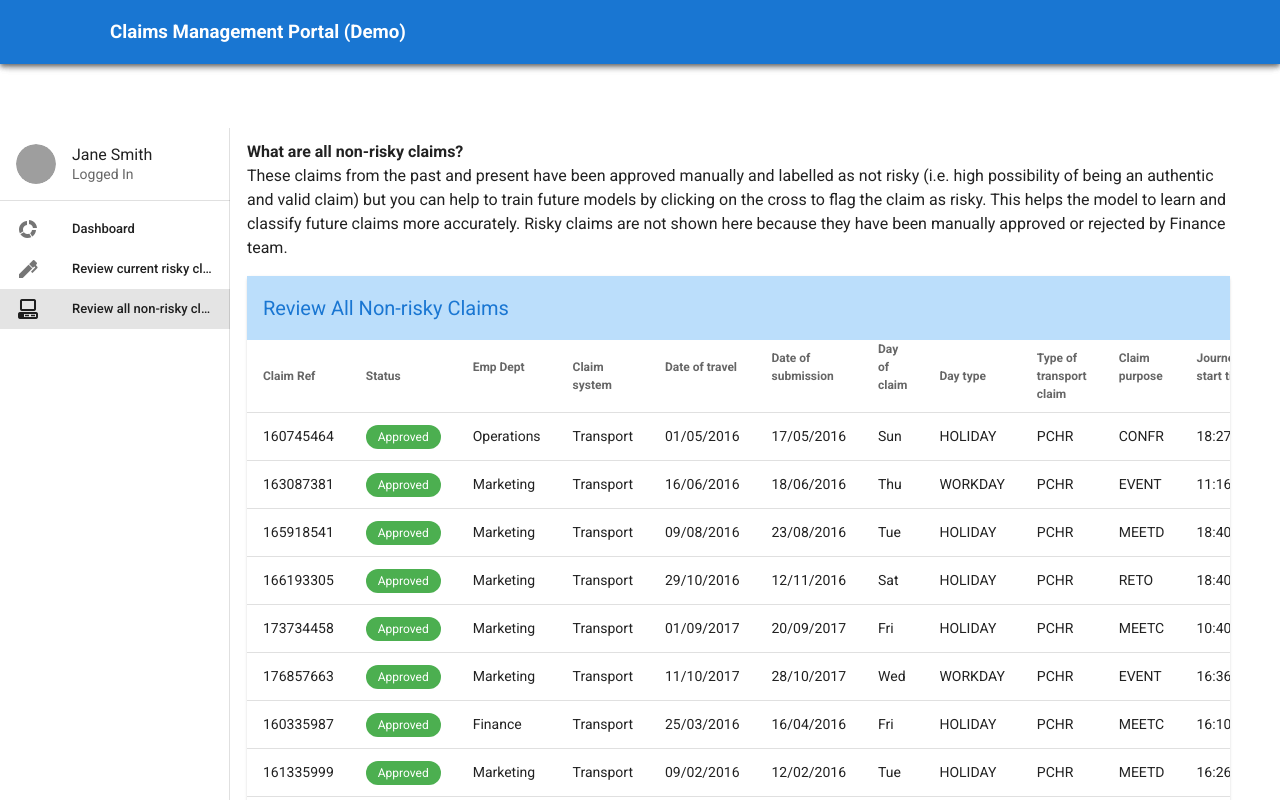
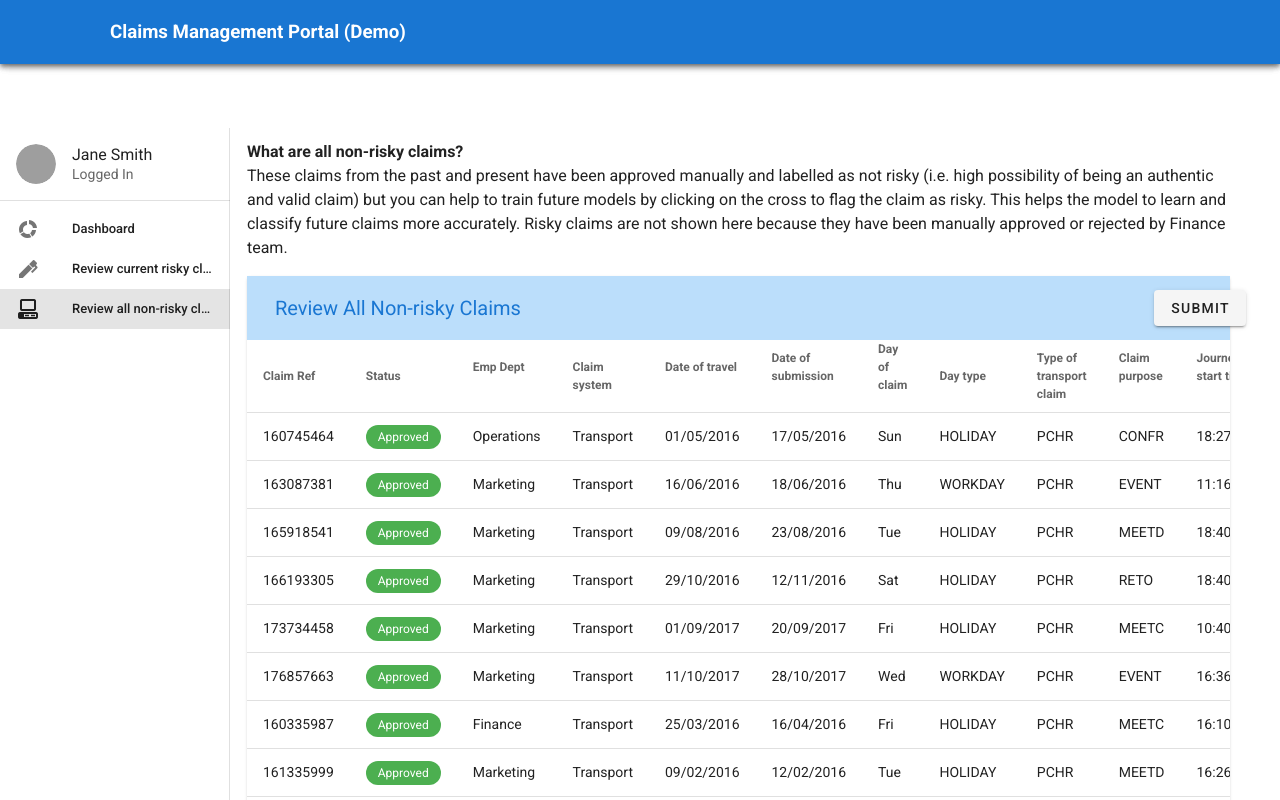
Before and after one commit to jelneo/claim-IT-web, a Vue app: page /review-processed in a window 1280 px wide. Shown: the top 800 px of the page. Built offline with nearby package versions, Linux system fonts and the light colour scheme; grey boxes are pictures that could not be loaded; what vue-apexcharts would draw is missing.

Commit message:
change actions to checkbox and add submit button

```diff
--- a/src/components/Review.vue
+++ b/src/components/Review.vue
@@ -25,13 +25,21 @@
         <v-data-table :headers="claimHeaders" :items="getClaimList" class="elevation-1">
           <template v-slot:top>
             <v-toolbar color="blue lighten-4 blue--text text--darken-2" flat>
-              <v-toolbar-title color="blue darken-2">Review Current Risky Claims (Outliers)</v-toolbar-title>
+              <v-col>
+                <v-toolbar-title color="blue darken-2">Review Current Risky Claims (Outliers)</v-toolbar-title>
+              </v-col>
+              <v-col cols="8">
+                <v-row justify="end">
+                  <v-btn>Submit</v-btn>
+                </v-row>
+              </v-col>
               <v-spacer></v-spacer>
             </v-toolbar>
           </template>
-          <template v-slot:item.actions="{ item }">
-            <v-icon small class="mr-2" @click="approve(item)">mdi-check</v-icon>
-            <v-icon small @click="reject(item)">mdi-close</v-icon>
+          <template v-slot:item.isApproved="{ item }">
+            <!-- <v-icon small class="mr-2" @click="approve(item)">mdi-check</v-icon>
+            <v-icon small @click="reject(item)">mdi-close</v-icon>-->
+            <v-simple-checkbox color="green darken-2" v-model="item.isApproved"></v-simple-checkbox>
           </template>
           <template v-slot:item.risk="{ item }">
             <v-chip :color="getColor(item.risk)" dark>{{ item.risk }}</v-chip>
@@ -80,7 +88,11 @@ export default {
   data: () => ({
     items: [
       { title: "Dashboard", icon: "mdi-chart-arc", linkTo: "/dashboard" },
-      { title: "Review current risky claims", icon: "mdi-pen", linkTo: "/review" },
+      {
+        title: "Review current risky claims",
+        icon: "mdi-pen",
+        linkTo: "/review"
+      },
       {
         title: "Review all non-risky claims",
         icon: "mdi-desktop-classic",
@@ -104,7 +116,7 @@ export default {
       { text: "Journey start time", sortable: true, value: "journeyStartTime" },
       { text: "Claim amount ($)", sortable: true, value: "claimAmt" },
       { text: "Flagged as risky", sortable: true, value: "risk" },
-      { text: "Approve?", value: "actions", sortable: false }
+      { text: "Approve?", value: "isApproved", sortable: false }
     ],
     claimList: []
   }),
@@ -142,7 +154,8 @@ export default {
         claimPurp: item.PURPOSE,
         journeyStartTime: item["JOURNEY.STR"],
         claimAmt: (Math.round(item["CLM.AMT"] * 100) / 100).toFixed(2),
-        risk: item.Risk == 1 ? true : false
+        risk: item.Risk == 1 ? true : false,
+        isApproved: false
       }));
       return items;
     }
--- a/src/components/ReviewProcessed.vue
+++ b/src/components/ReviewProcessed.vue
@@ -25,13 +25,19 @@
         <v-data-table :headers="claimHeaders" :items="getClaimList" class="elevation-1">
           <template v-slot:top>
             <v-toolbar color="blue lighten-4 blue--text text--darken-2" flat>
-              <v-toolbar-title color="blue darken-2">Review All Non-risky Claims</v-toolbar-title>
+              <v-col>
+                <v-toolbar-title color="blue darken-2">Review All Non-risky Claims</v-toolbar-title>
+              </v-col>
+              <v-col cols="9">
+                <v-row justify="end">
+                  <v-btn>Submit</v-btn>
+                </v-row>
+              </v-col>
               <v-spacer></v-spacer>
             </v-toolbar>
           </template>
-          <template v-slot:item.actions="{ item }">
-            <!-- <v-icon small class="mr-2" @click="approve(item)">mdi-check</v-icon> -->
-            <v-icon small @click="reject(item)">mdi-check</v-icon>
+          <template v-slot:item.updateRisk="{ item }">
+            <v-simple-checkbox color="red darken-2" v-model="item.updateRisk"></v-simple-checkbox>
           </template>
           <template v-slot:item.status="{ item }">
             <v-chip small :color="getStatusColor(item.status)" dark>{{ item.status }}</v-chip>
@@ -109,7 +115,7 @@ export default {
       { text: "Journey start time", sortable: true, value: "journeyStartTime" },
       { text: "Claim amount ($)", sortable: true, value: "claimAmt" },
       // { text: "Flagged as risky", sortable: true, value: "risk" },
-      { text: "Should be risky?", value: "actions", sortable: false }
+      { text: "Should be risky?", value: "updateRisk", sortable: false }
     ],
     claimList: []
   }),
@@ -159,7 +165,8 @@ export default {
         journeyStartTime: item["JOURNEY.STR"],
         claimAmt: (Math.round(item["CLM.AMT"] * 100) / 100).toFixed(2),
         status: item.Status == 0 ? "Approved" : "Pending",
-        risk: item.RISK == 1 ? true : false
+        risk: item.RISK == 1 ? true : false,
+        updateRisk: false
       }));
       return items;
     }
```
